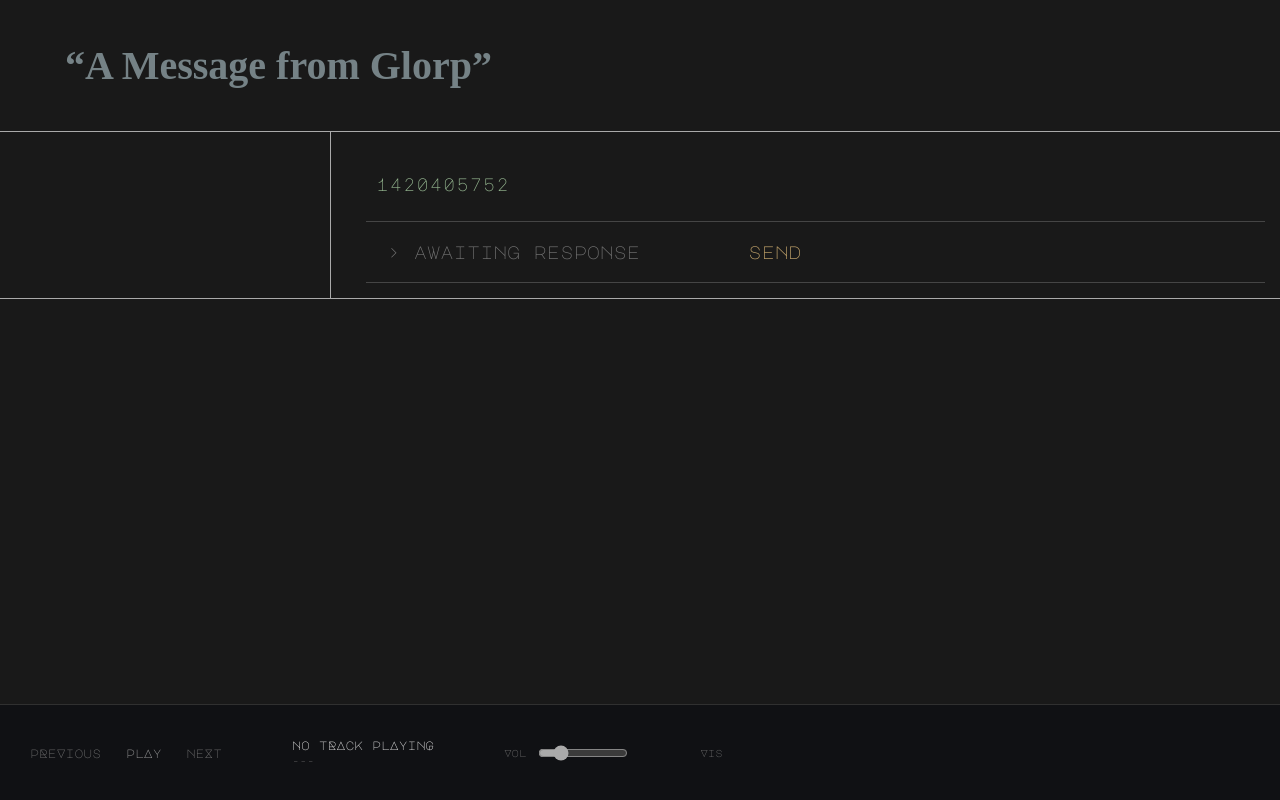
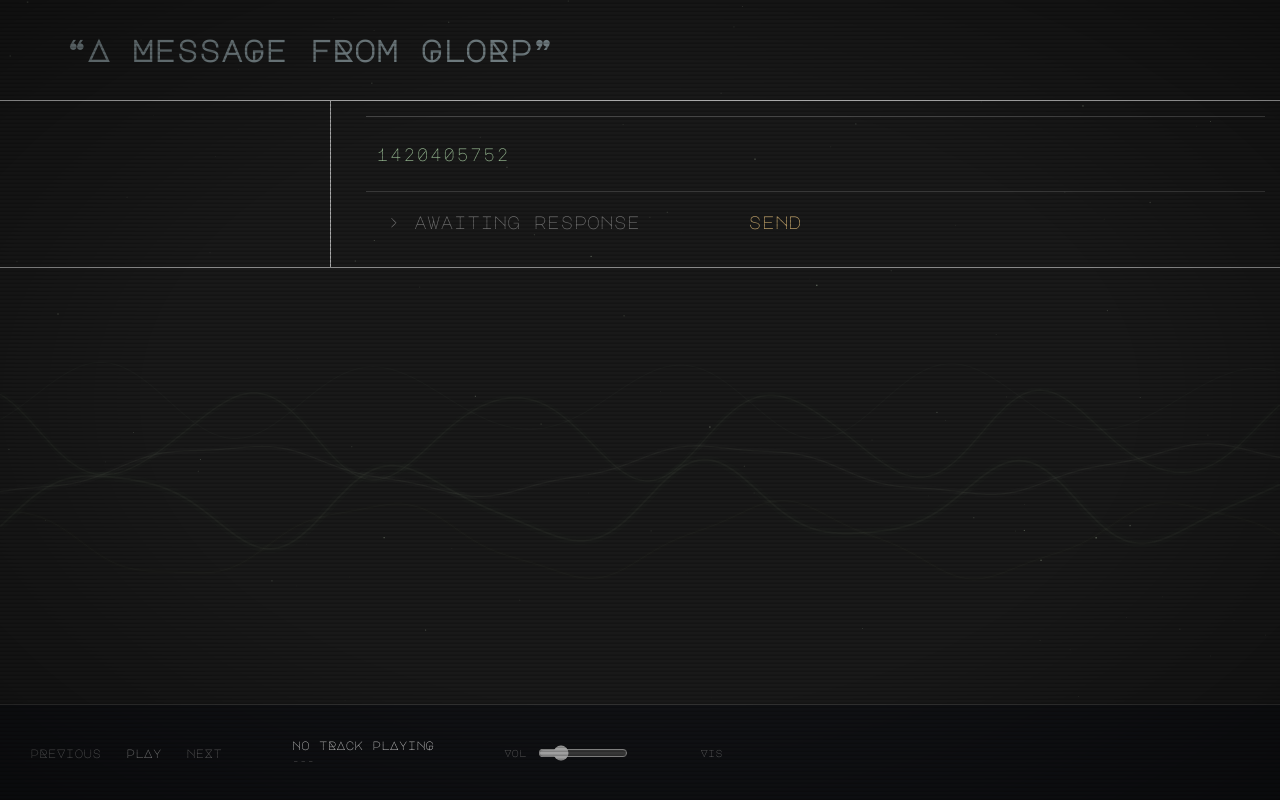
Before and after one commit to tr1pl3-thr3-4t/hirobot, a plain HTML site: page signal_game/signal.html in a window 1280 px wide. Drawn offline with Linux system fonts and the light colour scheme; a web font is replaced by a local one.

Commit message:
Add files via upload

```diff
--- a/signal_game/signal.css
+++ b/signal_game/signal.css
@@ -1,6 +1,3 @@
-/* Font:
-MedievalSharp - heavy style
-Goudy Bookletter 1911 - great readability*/
 @import url('https://fonts.googleapis.com/css2?family=Goudy+Bookletter+1911&family=Major+Mono+Display&family=Major+Mono+Display&display=swap');
 
 /*Always capitalize */
@@ -14,14 +11,49 @@ body {
     font-family: "Major Mono Display", monospace;
     font-weight: 400;
     font-style: normal;
+
+    position: relative;
+    isolation: isolate;
 }
+/* CRT EFFECT */
+/* Screen vignette */
+body::before {
+    content: "";
+    position: fixed;
+    inset: 0;
+    z-index: 9998;
+    pointer-events: none;
+
+    background: radial-gradient(
+        ellipse at center,
+        transparent 55%,
+        rgba(0, 0, 0, 0.35) 100%
+    );
+}
+/* Horizontal scanlines */
+body::after {
+    content: "";
+    position: fixed;
+    inset: 0;
+    z-index: 9999;
+    pointer-events: none;
+
+    background: repeating-linear-gradient(
+        to bottom,
+        transparent 0px,
+        transparent 2px,
+        rgba(0, 0, 0, 0.20) 3px,
+        rgba(0, 0, 0, 0.20) 4px
+    );
+}
+
 header {
     padding: 15px;
     margin-left: 50px;
 }
 h1 {
-    font-size: 40px;
-    font-family: "Goudy Bookletter 1911";
+    font-size: 30px;
+    font-family: "Major Mono Display", monospace;
     font-weight: 700;
     font-style: normal;
 }
@@ -103,9 +135,7 @@ div {
 .musicPlayer div {
     border: none;
 }
-#singalInputDiv{
-    border-bottom: 1px solid #6b6b6b8c;
-}
+
 
 /* SPAN */
 .chapterName1, .chapterName2, .chapterName3 {
@@ -248,6 +278,7 @@ div {
 
 
 
+
 ::selection {
     background: #555555;
     color: #ffffff;
@@ -385,7 +416,22 @@ div {
 }
 
 
-
+#signalBackground {
+    position: fixed;
+    inset: 0;
+    width: 100%;
+    height: 100%;
+    pointer-events: none;
+    z-index: 0;
+}
+header,
+main,
+footer,
+section,
+aside {
+    position: relative;
+    z-index: 1;
+}
 
 /* MOBILE maybe will implement
 @media (max-width: 600px) {
--- a/signal_game/signal.html
+++ b/signal_game/signal.html
@@ -3,12 +3,16 @@
 <head>
     <title>>>> Transmitting Signal</title>
     <link rel="stylesheet" href="signal.css">
+    <script src="signal.js" defer></script>
+    <script src="signalBackground.js" defer></script>
 </head>
 
 <body>
+    <!-- A G H M R V W X Z -->
+    <canvas id="signalBackground"></canvas>
 
     <header>
-        <h1 id="skipTestButton">“A Message from Glorp”</h1>
+        <h1 id="skipTestButton">“A MessaGe fRom GloRp”</h1>
     </header>
 
     <main class="page">
@@ -42,14 +46,16 @@
             <div class="noBorder hintSignalDiv">
                 <p id="hintSignal">placeholder</p>
             </div>
-            <div class="noBorder">
+            <div class="questionSignalDiv">
                 <p id="questionSignal">0</p>
             </div>
-            <div id="singalInputDiv">
+            <div class="singalInputDiv">
                 <input id="signalInput" type="text" placeholder="> awaiting response" autocomplete="off">
                 <button id="sendButton">send</button>
             </div>
         </main>
+
+
 
     </main>
 
@@ -58,10 +64,13 @@
 
 
     <main class="page2">
+        <!-- A G H M R V W X Z -->
+
+
         <main>
             <div class="noBorder dictionaryHeader">
-                <h2 id="testButton">dictionARy</h2>
-                <button id="recompileButton">recompile</button>
+                <h2>RecoMpileR</h2>
+                <button id="recompileButton">commit</button>
             </div>
         </main>
 
@@ -138,6 +147,6 @@
     </footer>
 
 
-    <script src="signal.js"></script>
+
 </body>
 </html>
--- a/signal_game/signal.js
+++ b/signal_game/signal.js
@@ -183,8 +183,9 @@ let question = {
         3, ne5, 7, ne3, ne1, 4, ne2, ne2, ne2,
         1, ne5, 9, ne3].join("\n"),
     35: () => [
-        7, ne4, ne1, 20, ne3, ne1, 13, ne2, ne2, ne2,
         ne1, 9, ne5, 12, ne3, ne1, 21,ne2, ne2, ne2,
+        7, ne5, ne1, 20, ne3, 27, ne2, ne2, ne2,
+
         2, ne5, ne1, 12, ne3].join("\n"),
     36: () => [
         0, ne5, 7, ne3].join("\n"),
@@ -312,6 +313,11 @@ sendButton.addEventListener("click", function() {
 
     /*if incorrect */
     else {
+
+        if (currentLevel === 1){
+            document.querySelector(".hintSignalDiv").style.display = "block";
+            hintSignal.textContent = `try sending 1420405752 back`;
+        }
         respondSignal.innerHTML =
             'no Response /// lAst inputted siGnAl: <span style="color: #96B891;">' +
             signalInput.value +
@@ -335,11 +341,14 @@ function milestoneCheck() {
     /* A G H M R V W X Z */
     document.querySelector(".hintSignalDiv").style.display = "block";
     if (currentLevel === 2){
+        document.querySelector(".navbar").style.display = "block";
         document.querySelector(".respondSignalDiv").style.display = "block";
-        document.querySelector(".navbar").style.display = "block";
         document.getElementById("currentLevelText").style.display = "block";
         hintSignal.textContent = `1420405752 hz is the unperturbed atomic
-        hydrogen ground state hyperfine transition frequency`;
+        hydrogen ground state hyperfine transition frequency
+
+        try sending 1420405752 again
+        `;
 
         playButton.click();
         audioContext.resume();
@@ -380,7 +389,7 @@ function milestoneCheck() {
 
     }
     else if (currentLevel === 15){
-        hintSignal.innerHTML = `dictionary unlocked
+        hintSignal.innerHTML = `recompiler unlocked
 
         lets make this easier to read
         try defining <u>${ne2}</u> with the word "space"
@@ -397,9 +406,10 @@ function milestoneCheck() {
         chapterName1.textContent = "intro:";
         document.querySelector(".chapterName2").style.display = "block";
         hintSignal.innerHTML = `neW siGnAl: <u>@-3_undef</u>
-        just like a normal signal but <u>3 below</u> the reference signal
+        is equivalent to <u>1420405749</u>
+        is equivalent to <u>3 below</u> the reference signal
 
-        i also let <u>1420405752</u>, our reference signal, be '0'
+        our reference signal, <u>1420405752</u>, is now '0'
         with all signals <u>above</u> it be positive integers
         `;
 
@@ -424,7 +434,9 @@ function milestoneCheck() {
         recompile();
     }
     else if (currentLevel === 21){
-        hintSignal.innerHTML = `neW siGnAl: <u>@-4_undef</u>`;
+        hintSignal.innerHTML = `neW siGnAl: <u>@-4_undef</u>
+
+        try looking at older transmissions if youre stuck`;
         document.getElementById("ne4Section").style.display = "grid";
     }
     else if (currentLevel === 30){
--- /dev/null
+++ b/signal_game/signalBackground.js
@@ -0,0 +1,173 @@
+
+const canvasBG = document.getElementById("signalBackground");
+const ctxBG = canvasBG.getContext("2d");
+
+let width;
+let height;
+let lastTime = 0;
+let elapsed = 0;
+
+const waves = [];
+const staticParticles = [];
+
+const WAVE_COUNT = 5;
+const STATIC_DENSITY = 0.00012;
+
+
+// Random number helper
+function random(min, max) {
+    return Math.random() * (max - min) + min;
+}
+
+// Create waveform
+function createWave(index) {
+    return {
+        amplitude: random(15, 45),
+        frequency: random(0.006, 0.025),
+        speed: random(0.3, 1.2),
+        phase: random(0, Math.PI * 2),
+
+        opacity: random(0.02, 0.06),
+        offset: index * 35,
+
+        distortion: random(2, 9),
+        secondaryFrequency: random(0.02, 0.06),
+
+        thickness: random(0.7, 1.8)
+    };
+}
+
+// Create static particle
+function createStatic() {
+    return {
+        x: random(0, width),
+        y: random(0, height),
+        size: random(0.5, 1.5),
+        opacity: random(0.05, 0.5),
+        flicker: random(1, 5)
+    };
+}
+
+// Resize canvasBG
+function resize() {
+    const dpr = Math.min(window.devicePixelRatio || 1, 2);
+
+    width = window.innerWidth;
+    height = window.innerHeight;
+
+    canvasBG.width = width * dpr;
+    canvasBG.height = height * dpr;
+
+    ctxBG.setTransform(dpr, 0, 0, dpr, 0, 0);
+
+    staticParticles.length = 0;
+
+    const particleCount = Math.floor(
+        width * height * STATIC_DENSITY
+    );
+
+    for (let i = 0; i < particleCount; i++) {
+        staticParticles.push(createStatic());
+    }
+}
+
+for (let i = 0; i < WAVE_COUNT; i++) {
+    waves.push(createWave(i));
+}
+
+window.addEventListener("resize", resize);
+resize();
+
+// Draw waveform
+function drawWaves() {
+    const centerY = height / 2;
+
+    for (const wave of waves) {
+
+        ctxBG.beginPath();
+
+        for (let x = 0; x <= width; x += 2) {
+
+            // Main waveform
+            const mainWave =
+                Math.sin(
+                    x * wave.frequency +
+                    elapsed * wave.speed +
+                    wave.phase
+                ) * wave.amplitude;
+
+            // Secondary waveform creates interference
+            const interference =
+                Math.sin(
+                    x * wave.secondaryFrequency -
+                    elapsed * wave.speed * 1.8
+                ) * wave.distortion;
+
+            // Combine both waveforms
+            const y =
+                centerY +
+                mainWave +
+                interference +
+                wave.offset;
+
+            if (x === 0) {
+                ctxBG.moveTo(x, y);
+            } else {
+                ctxBG.lineTo(x, y);
+            }
+        }
+
+        // Glow layer
+        ctxBG.strokeStyle =
+            `rgba(180, 195, 170, ${wave.opacity * 0.25})`;
+
+        ctxBG.lineWidth = wave.thickness * 5;
+        ctxBG.stroke();
+
+        // Main waveform
+        ctxBG.strokeStyle =
+            `rgba(180, 195, 170, ${wave.opacity})`;
+
+        ctxBG.lineWidth = wave.thickness;
+        ctxBG.stroke();
+    }
+}
+
+// Draw radio static
+function drawStatic() {
+    for (const particle of staticParticles) {
+
+        const flicker =
+            Math.abs(Math.sin(elapsed * particle.flicker));
+
+        ctxBG.fillStyle =
+            `rgba(180, 195, 170, ${particle.opacity * flicker})`;
+
+        ctxBG.fillRect(
+            particle.x,
+            particle.y,
+            particle.size,
+            particle.size
+        );
+    }
+}
+
+// Animation
+function animate(timestamp) {
+    const delta = Math.min(
+        (timestamp - lastTime) / 1000 || 0,
+        0.05
+    );
+
+    lastTime = timestamp;
+    elapsed += delta;
+
+    ctxBG.clearRect(0, 0, width, height);
+
+    drawWaves();
+    drawStatic();
+
+    requestAnimationFrame(animate);
+}
+
+requestAnimationFrame(animate);
```
